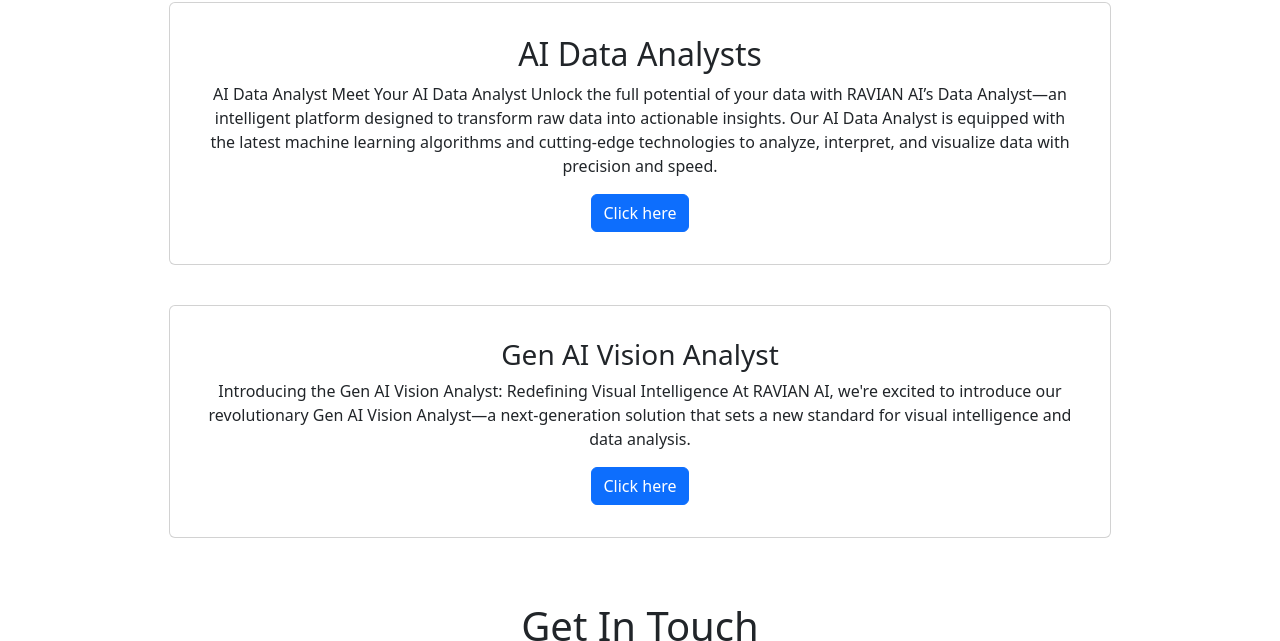
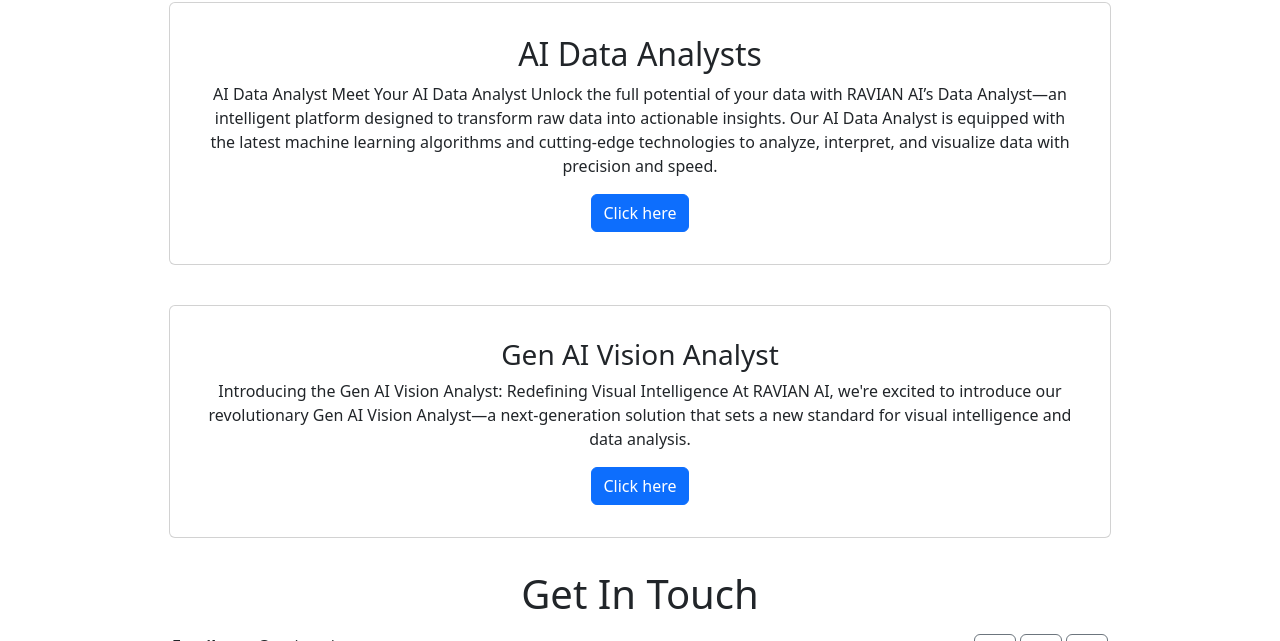
Before and after one commit to Abhi1226L/Ravian-Hackathon, a plain HTML site: page index.html in a window 1280 px wide. Shown: the part 1881-2522 px from the top of the page. Drawn offline with nearby package versions, Linux system fonts and the light colour scheme.

Commit message:
Add files via upload

```diff
--- a/index.html
+++ b/index.html
@@ -194,7 +194,7 @@
         </div>
         </div>
       </section>
-      <section class="mt-5 container-fluid w-75" id="contact">
+      <section class="mt-3 container-fluid w-75" id="contact">
         <h1 class="text-center mb-3">Get In Touch</h1>
         <div class="flex">
           <p><b>Email:</b> care@ravian.ai</p>
```
